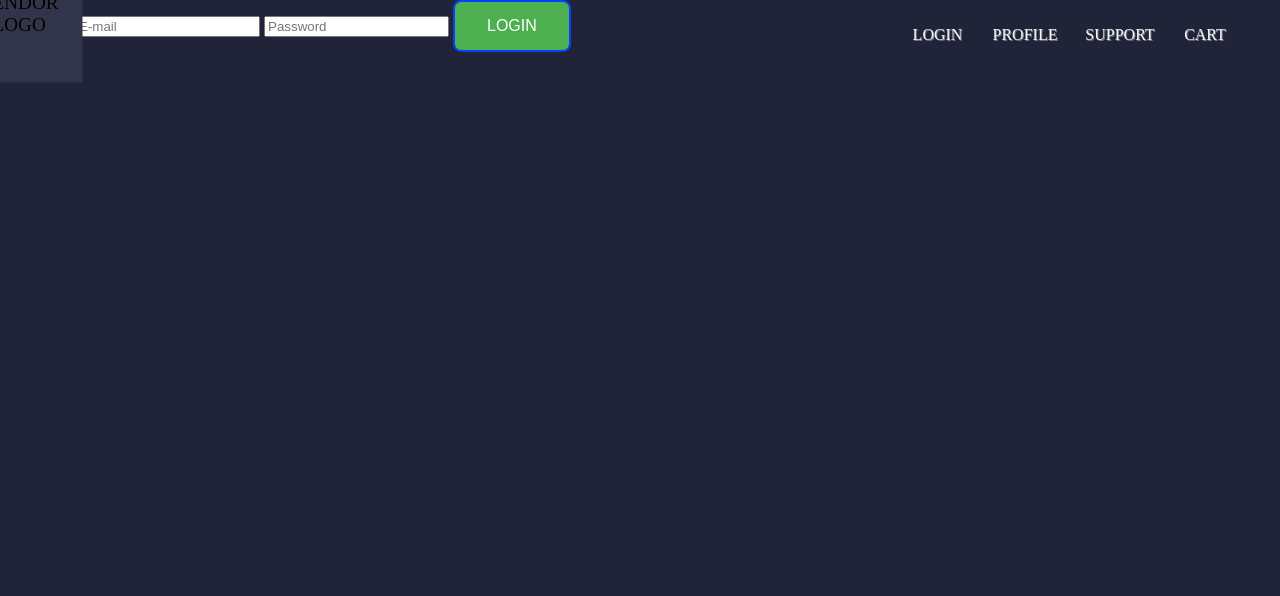
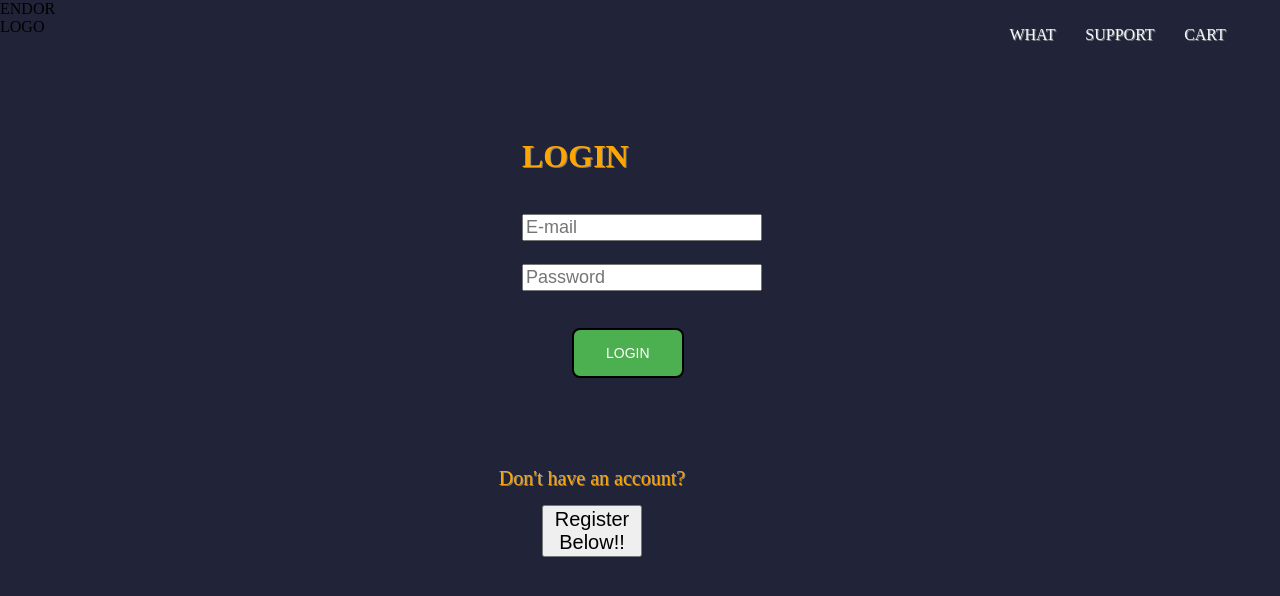
Before and after one commit to yusukeito15/ACIT-2910, a website built with webpack: page pages/login.html in a window 1280 px wide. Built offline with nearby package versions, Linux system fonts and the light colour scheme; no server answers; files whose address does not match are found by name.

Commit message:
Changed login page and loginstyle

```diff
--- a/pages/login.html
+++ b/pages/login.html
@@ -2,26 +2,56 @@
 <html>
     <head>
         <title>Login</title>
-        <link rel="stylesheet" type="text/css" href="/css/homeStyle.css">
         <link rel="stylesheet" type="text/css" href="/css/loginStyle.css">
         <link href='http://fonts.googleapis.com/css?family=Oleo+Script' rel='stylesheet' type='text/css'>
+        <style>
+
+            /* Hides Scrollbar */
+            ::-webkit-scrollbar {
+                display: none;
+            }
+
+            body{
+                margin: 0;
+                background-color: #212338;
+                overflow-x: hidden;
+            }
+
+        </style>
     </head>
 
     <body>
 
         <div id="homeLogo" class="kit">ENDOR LOGO</div>
-        <div id="login" class="kit">LOGIN</div>
-        <div id="profile" class="kit">PROFILE</div>
+
+        <div id="what" class="kit">WHAT</div>
+
         <div id="support" class="kit">SUPPORT</div>
+
         <div id="cart" class="kit">CART</div>
+
+
         <div id='startBox'>
+            <h1>LOGIN</h1>
             <input id='email' type='text' placeholder="E-mail"/>
             <input id='pass' type='password' placeholder="Password" />
+
             <button id='loginBut'>LOGIN</button>
+
+            <div id="regBelow">
+                <label id="registerText">Don't have an account?</label>
+                <div>
+                    <button id='registerBut'>Register Below!!</button>
+                </div>
+            </div>
+
         </div>
+
+
         <div id="randomBox">
             <h>Hi</h>
         </div>
+
         <script src="/builder/loginbundle.js"></script>
     </body>
 </html>
--- a/style/loginStyle.css
+++ b/style/loginStyle.css
@@ -1,27 +1,106 @@
-/* Hides Scrollbar */
-::-webkit-scrollbar {
-        display: none;
+/* Top Section */
+
+#homeLogo{
+    height: 75px;
+    width: 75px;
+/*
+    border : 1px solid;
+    border-radius: 75px;
+*/
+    display: inline-block;
+    float:left;
+    transition: 0.5s;
 }
 
-    body{
-        margin: 0;
-        background-color: #212338;
-        overflow-x: hidden;
+#what{
+    width: 55px;
+    height: 50px;
+    text-align: center;
+    vertical-align: middle;
+    line-height: 50px;
+    text-shadow: 1px 1px grey;
+    color: aliceblue;
+    display:inline-block;
+    position: absolute;
+    transition: 0.5s;
+    top:0;
+    right:220px;
+    margin: 10px 0 0 10px;
 }
+
+#support{
+    width: 70px;
+    height: 50px;
+    text-align: center;
+    vertical-align: middle;
+    line-height: 50px;
+    text-shadow: 1px 1px grey;
+    color: aliceblue;
+    display:inline-block;
+    position: absolute;
+    top:0;
+    right:125px;
+    transition: 0.5s;
+    margin: 10px 0 0 10px;
+}
+#cart{
+    width: 50px;
+    height: 50px;
+    text-align: center;
+    vertical-align: middle;
+    line-height: 50px;
+    text-shadow: 1px 1px grey;
+    color: aliceblue;
+    display:inline-block;
+    position: absolute;
+    transition: 0.5s;
+    top:0;
+    right:50px;
+    margin: 10px 0 0 10px;
+}
+
+/* Login Section */
 
 #randomBox {
     display:none;
 }
 
+#startBox{
+    width: 50px;
+    height: 50px;
+    text-align: center;
+    vertical-align: middle;
+    line-height: 50px;
+    text-shadow: 1px 1px grey;
+    color: orange;
+    display:inline-block;
+    position: absolute;
+    transition: 0.5s;
+    top:100px;
+    left:40vw;
+    margin: 10px 0 0 10px;
+}
+
+#email{
+    font-size: 18px;
+}
+
+#pass{
+    font-size: 18px;
+}
+
 #loginBut {
     background-color: #4CAF50; /* Green */
-        border: 2px solid #0042FF; /* Blue */
+    border: 2px solid #000000; /* Blue */
     color: white;
     padding: 15px 32px;
+    position:relative;
+    top:50%;
+    left:100%;
     text-align: center;
     text-decoration: none;
     display: inline-block;
-        font-size: 16px;
+    font-size: 14px;
     border-radius: 8px;
     transition-duration: 0.4s;
 }
@@ -37,3 +116,29 @@
   box-shadow: 0 5px #666;
   transform: translateY(4px);
 }
+
+/* Register Below Section */
+
+
+#regBelow{
+    width: 50vw;
+    height: 50px;
+    line-height: 50px;
+    text-shadow: 1px 1px grey;
+    color: orange;
+    display:inline-block;
+    position: relative;
+    transition: 0.5s;
+    left: -250px;
+    margin: 100px 0px 0px 0px;
+}
+
+#registerText{
+    font-size: 20px;
+}
+
+#registerBut{
+    width: 100px;
+    font-size: 20px;
+    position: relative;
+}
```
Lines whose indentation alone changed are shown as unchanged.
